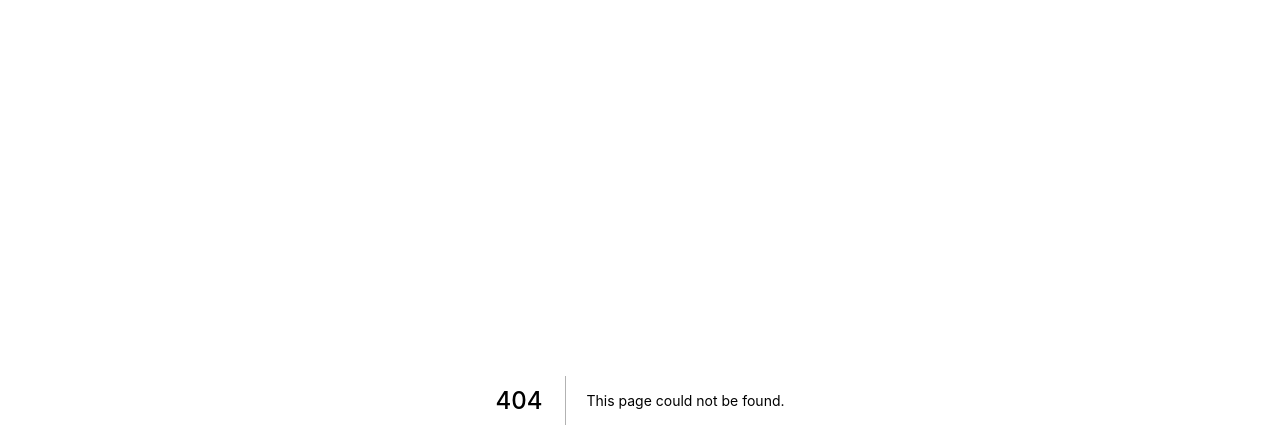
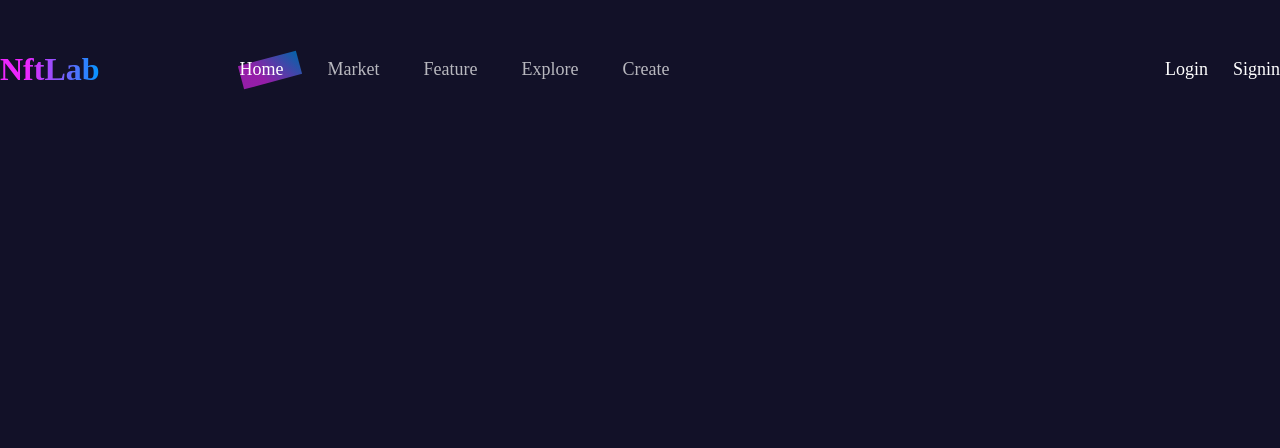
Before and after one commit to siamakahmadi/NftLab, a Next.js app: page /Components/Navbar/Navbar in a window 1280 px wide. Before the commit this address had no page. Shown: the top 448 px of the page. Built offline with nearby package versions, Linux system fonts and the light colour scheme.

Commit message:
Create Navbar Component

```diff
--- a/package.json
+++ b/package.json
@@ -15,6 +15,7 @@
   },
   "devDependencies": {
     "eslint": "8.12.0",
-    "eslint-config-next": "12.1.1"
+    "eslint-config-next": "12.1.1",
+    "sass": "^1.49.9"
   }
 }
--- /dev/null
+++ b/pages/Components/Navbar/Navbar.js
@@ -0,0 +1,22 @@
+import Styles from './style.module.scss'
+
+export default function Navbar() {
+    return (
+        <div className={Styles.navbar}>
+            <div className={Styles.navContainer}>
+                <div className={Styles.navLogo}>NftLab</div>
+                <div className={Styles.navList}>
+                    <a className={Styles.navItemActive}>Home</a>
+                    <a className={Styles.navItem}>Market</a>
+                    <a className={Styles.navItem}>Feature</a>
+                    <a className={Styles.navItem}>Explore</a>
+                    <a className={Styles.navItem}>Create</a>
+                </div>
+            </div>
+            <div className={Styles.login}>
+                <a>Login</a>
+                <a>Signin</a>
+            </div>
+        </div>
+    )
+}
--- /dev/null
+++ b/pages/Components/Navbar/style.module.scss
@@ -0,0 +1,105 @@
+.navbar {
+    top: 50px;
+    position: absolute;
+    width: 100%;
+    display: flex;
+    justify-content: space-between;
+    align-items: center;
+    .navContainer {
+        display: flex;
+        justify-content: space-between;
+        gap: 140px;
+        align-items: center;
+        .navLogo {
+            font-family: "Sk-Modernist";
+            font-style: normal;
+            font-weight: 700;
+            font-size: 32px;
+            line-height: 38px;
+            background: linear-gradient(90deg, #ec26fd 26.73%, #0098ff 100%);
+            -webkit-background-clip: text;
+            -webkit-text-fill-color: transparent;
+            background-clip: text;
+        }
+        .navList {
+            display: flex;
+            gap: 44px;
+            align-items: center;
+            .navItem {
+                font-family: "Sk-Modernist";
+                font-style: normal;
+                font-weight: 400;
+                font-size: 18px;
+                line-height: 22px;
+                cursor: pointer;
+                z-index: 1;
+                color: rgba(255, 255, 255, 0.7);
+                transition: all 0.2s;
+                &::before {
+                    content: "";
+                    visibility: hidden;
+                }
+                &:hover {
+                    color: #fff;
+                    &::before {
+                        content: "";
+                        transition: all 0.2s;
+                        width: 60px;
+                        visibility: visible;
+                        display: block;
+                        rotate: -15deg;
+                        height: 24px;
+                        position: absolute;
+                        z-index: -1;
+                        background: linear-gradient(
+                            55.92deg,
+                            rgba(236, 38, 253, 0.6) 31.79%,
+                            rgba(0, 152, 255, 0.6) 98.33%
+                        );
+                    }
+                }
+            }
+            .navItemActive {
+                font-family: "Sk-Modernist";
+                font-style: normal;
+                font-weight: 400;
+                font-size: 18px;
+                line-height: 22px;
+                color: #fff;
+                z-index: 1;
+                &::before {
+                    content: "";
+                    width: 60px;
+                    display: block;
+                    rotate: -15deg;
+                    height: 24px;
+                    position: absolute;
+                    z-index: -1;
+                    background: linear-gradient(
+                        55.92deg,
+                        rgba(236, 38, 253, 0.6) 31.79%,
+                        rgba(0, 152, 255, 0.6) 98.33%
+                    );
+                }
+            }
+
+            @media (max-width: 640px) {
+                display: none;
+            }
+        }
+    }
+    .login {
+        display: flex;
+        align-items: center;
+        gap: 25px;
+        a {
+            font-family: "Sk-Modernist";
+            font-style: normal;
+            font-weight: 300;
+            font-size: 18px;
+            line-height: 22px;
+            color: #ffffff;
+            cursor: pointer;
+        }
+    }
+}
--- /dev/null
+++ b/pages/store.js
@@ -0,0 +1,6 @@
+
+export default function Store() {
+  return (
+    <div>Store</div>
+  )
+}
--- a/styles/globals.css
+++ b/styles/globals.css
@@ -2,12 +2,14 @@ html,
 body {
   padding: 0;
   margin: 0;
-  font-family: -apple-system, BlinkMacSystemFont, Segoe UI, Roboto, Oxygen,
-    Ubuntu, Cantarell, Fira Sans, Droid Sans, Helvetica Neue, sans-serif;
+  font-family: -apple-system, BlinkMacSystemFont, Segoe UI, Roboto, Oxygen, Ubuntu, Cantarell, Fira Sans, Droid Sans, Sk Modernist
+    Helvetica Neue, sans-serif;
+  background-color: #121128;
+  color: #fff;
 }
 
 a {
-  color: inherit;
+  color: #fff;
   text-decoration: none;
 }
 
```
Also changed, not shown: pages/index.js (+4 -52 lines), styles/Home.module.css (+10 -4 lines), 1 other file (tests, documents, lock files or other folders).
